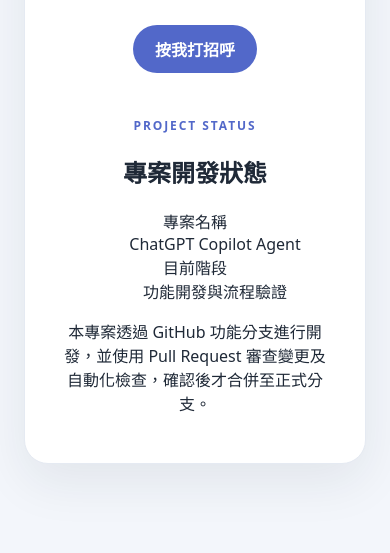
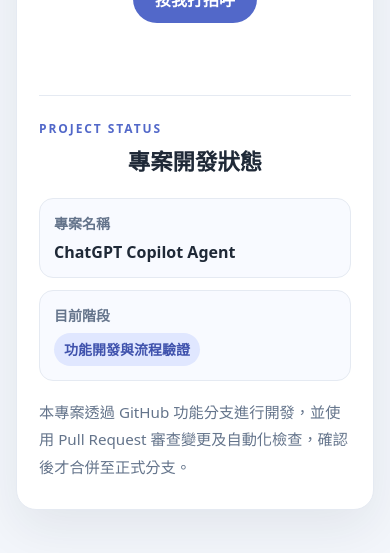
Before and after one commit to aiagenter2026/chatgpt-copilot-agent, a plain HTML site: page index.html in a window 390 px wide. Shown: the part 263-816 px from the top of the page. Drawn offline with Linux system fonts and the light colour scheme.

Commit message:
Style project status section and improve responsive layout

```diff
--- a/style.css
+++ b/style.css
@@ -1,3 +1,4 @@
+
 :root {
   color-scheme: light;
   font-family: system-ui, -apple-system, BlinkMacSystemFont, "Segoe UI", sans-serif;
@@ -75,3 +76,87 @@
   color: #276749;
   font-weight: 600;
 }
+
+/* 專案開發狀態區塊 */
+.project-status {
+  margin-top: 36px;
+  padding-top: 28px;
+  border-top: 1px solid #e5eaf2;
+  text-align: left;
+}
+
+.project-status .eyebrow {
+  margin-bottom: 10px;
+}
+
+.project-status h2 {
+  margin: 0 0 22px;
+  color: #1f2937;
+  font-size: clamp(1.4rem, 5vw, 1.8rem);
+  line-height: 1.3;
+  text-align: center;
+}
+
+.status-list {
+  display: grid;
+  gap: 12px;
+  margin: 0;
+}
+
+.status-item {
+  padding: 16px;
+  border: 1px solid #e5eaf2;
+  border-radius: 14px;
+  background: #f8faff;
+}
+
+.status-item dt {
+  margin-bottom: 8px;
+  color: #64748b;
+  font-size: 0.875rem;
+  font-weight: 600;
+}
+
+.status-item dd {
+  margin: 0;
+  font-weight: 650;
+  overflow-wrap: anywhere;
+}
+
+.status-badge {
+  display: inline-block;
+  padding: 6px 10px;
+  border-radius: 999px;
+  background: #e0e7ff;
+  color: #3f52ad;
+  font-size: 0.875rem;
+  line-height: 1.5;
+}
+
+.status-description {
+  margin: 18px 0 0;
+  color: #64748b;
+  font-size: 0.95rem;
+  line-height: 1.8;
+  overflow-wrap: anywhere;
+}
+
+@media (max-width: 480px) {
+  body {
+    padding: 16px;
+  }
+
+  .card {
+    padding: 28px 22px;
+    border-radius: 20px;
+  }
+
+  .project-status {
+    margin-top: 28px;
+    padding-top: 24px;
+  }
+
+  .status-item {
+    padding: 14px;
+  }
+}
```
